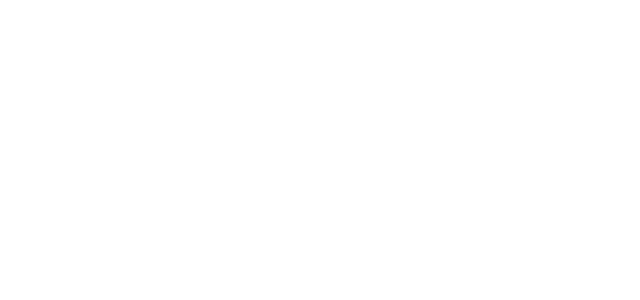
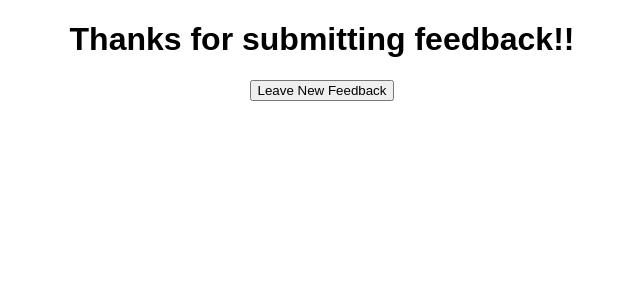
Before and after one commit to JuliaAugustSugarman/redux-feedback-loop-master, a React (Create React App) app: page /#/thanks in a window 1280 px wide. Shown: the top 300 px of the page, without its empty margins (318-958 px from the left). Built offline with nearby package versions, Linux system fonts and the light colour scheme.

Commit message:
add submit button

```diff
--- a/src/components/App/App.js
+++ b/src/components/App/App.js
@@ -6,6 +6,7 @@
 import Supported from '../Supported/Supported';
 import Comments from '../Comments/Comments';
 import Review from '../Review/Review';
+import Thanks from '../Thanks/Thanks';
 
 import './App.css';
 
@@ -23,6 +24,7 @@
             <Route exact path="/supported" component={Supported} />
             <Route exact path="/comments" component={Comments} />
             <Route exact path="/review" component={Review} />
+            <Route exact path="/thanks" component={Thanks} />
           </div>
         </Router>
       </div>
--- a/src/components/Review/Review.js
+++ b/src/components/Review/Review.js
@@ -14,7 +14,7 @@
         url: '/review',
         data: this.props.feedbackReducer,
     }).then((response)=> {
-        this.props.history.push('/')
+        this.props.history.push('/thanks')
     })//end then statement
     };//end handle click
 
--- /dev/null
+++ b/src/components/Thanks/Thanks.js
@@ -0,0 +1,31 @@
+import React, { Component } from 'react';
+import { connect } from 'react-redux';
+
+
+
+
+
+
+class Thanks extends Component {
+    thankClick = () => {
+    this.props.history.push('/')
+
+    }
+    render() {
+        return (
+            <div className="App">
+                <h1>Thanks for submitting feedback!!</h1>
+
+
+         <button onClick={this.thankClick}>Leave New Feedback</button>
+
+            </div>
+        );
+    }
+}
+
+const mapReduxStateToProps = (reduxState) => {
+    return reduxState;
+}
+
+export default connect(mapReduxStateToProps)(Thanks);
```
